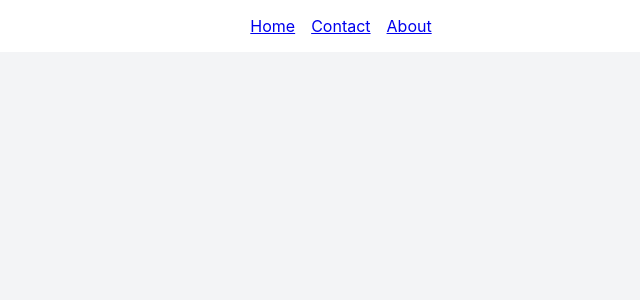
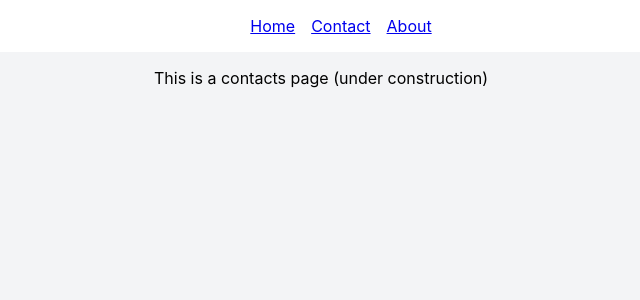
Before and after one commit to FurrukhJamal/AnotherTodo, a React (Create React App) app: page /contacts in a window 1280 px wide. Before the commit this address had no page. Shown: the top 300 px of the page, without its empty margins (319-959 px from the left). Built offline with nearby package versions, Linux system fonts and the light colour scheme.

Commit message:
almost completed

```diff
--- a/src/components/navigation.js
+++ b/src/components/navigation.js
@@ -6,7 +6,7 @@ export default function NavigationBar(){
             <nav style = {{width : "100%"}}>
                 <ul>
                     <li><a href="/">Home</a></li>
-                    <li><a href="#">Contact</a></li>
+                    <li><a href="/contacts">Contact</a></li>
                     <li><a href="/about">About</a></li>
                 </ul>
             </nav>
--- /dev/null
+++ b/src/components/pages/contacts.js
@@ -0,0 +1,9 @@
+import React from "react";
+
+export default function Contacts(){
+    return (
+        <div>
+            <p>This is a contacts page (under construction)</p>
+        </div>
+    )
+}
--- a/src/components/root.js
+++ b/src/components/root.js
@@ -1,6 +1,7 @@
 import React from "react";
 import App from "../App";
 import About from "./pages/about";
+import Contacts from "./pages/contacts";
 import NavigationBar from "./navigation";
 import { BrowserRouter as Router, Routes , Route  } from "react-router-dom";
 
@@ -17,6 +18,7 @@ export default function Root(){
                         <Route path = "/about" element = {<About/>}>
 
                         </Route>
+                        <Route path = "/contacts" element = {<Contacts/>}/>
                     </Routes>
 
 
```
